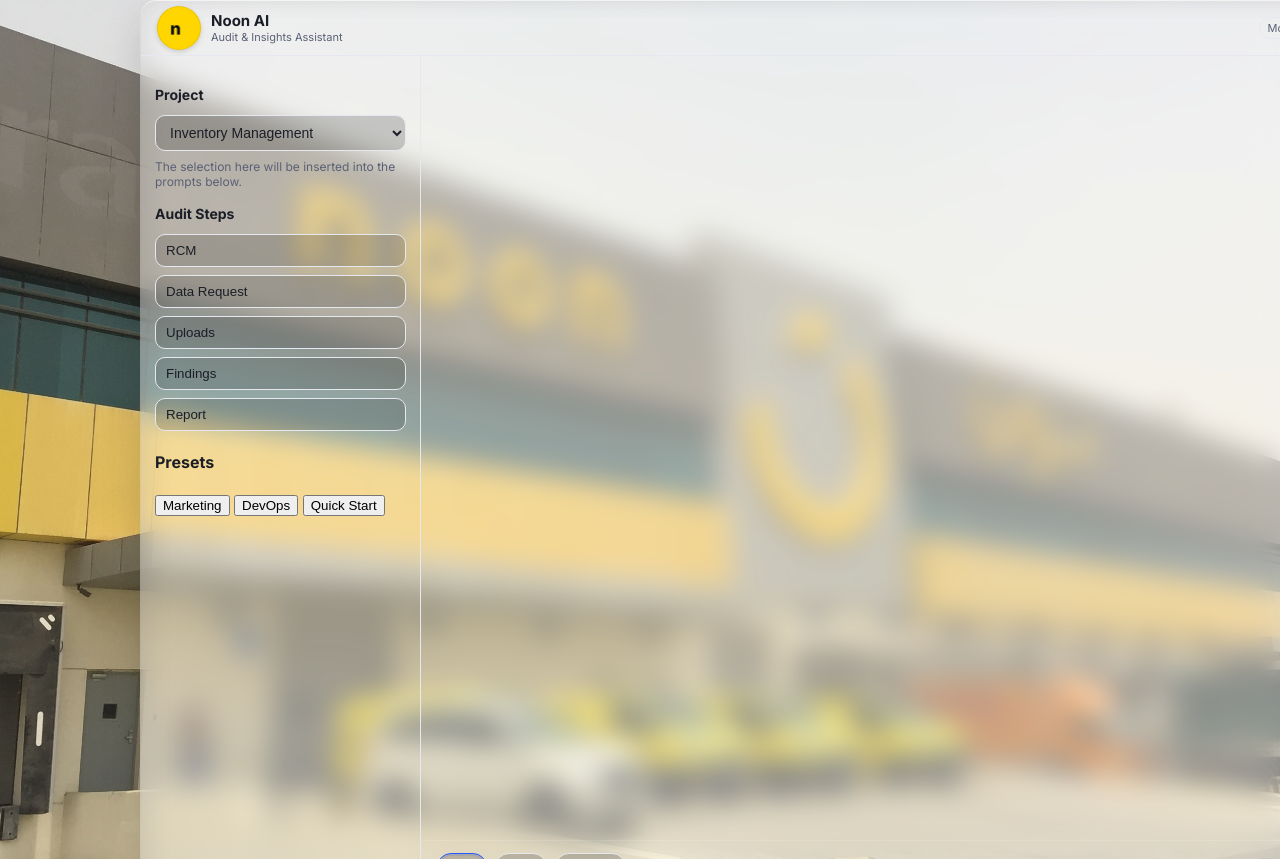
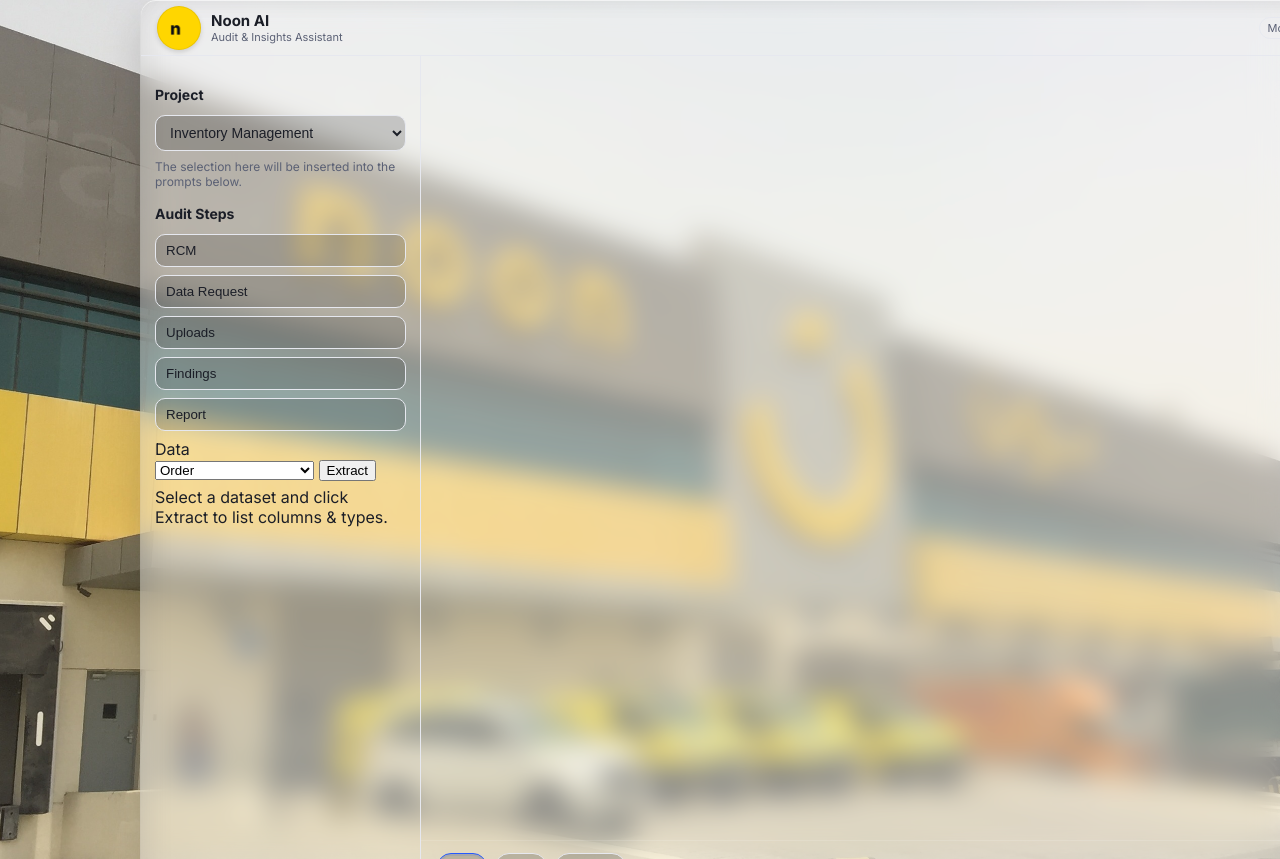
Before and after one commit to Suhaibj13/noonai-demo, a Flask app: page / in a window 1280 px wide. Shown: the part 101-960 px from the top of the page. Run offline with Flask 3, Linux system fonts and the light colour scheme.

Commit message:
replaced presents

```diff
--- a/templates/index.html
+++ b/templates/index.html
@@ -63,12 +63,19 @@
         </div>
 
         <!-- Presets -->
-        <div class="rail-section">
-          <h4>Presets</h4>
-          <div class="rail-chips">
-            <button class="chip" data-q="Start Marketing Audit for {project} (scope: CAC, retention, ROI). Ask me for the CSV to begin.">Marketing</button>
-            <button class="chip" data-q="Start DevOps Audit for {project} (non-technical overview). List the documentation and metrics we need from each team.">DevOps</button>
-            <button class="chip" data-q="Kick off {project} audit. Generate the RCM first, then a data request list.">Quick Start</button>
+        <!-- REPLACE the old Presets block with this Data selector block -->
+        <div class="sidebar-section">
+          <div class="section-title">Data</div>
+          <div class="stack">
+            <select id="data-selector" class="input">
+              <option value="orders">Order</option>
+              <option value="inventory">Inventory Management</option>
+              <option value="mg">Minimum Guarantee</option>
+            </select>
+            <button id="extractBtn" class="btn">Extract</button>
+          </div>
+          <div id="schema-hint" class="muted" style="margin-top:6px">
+            Select a dataset and click Extract to list columns &amp; types.
           </div>
         </div>
       </aside>
```
